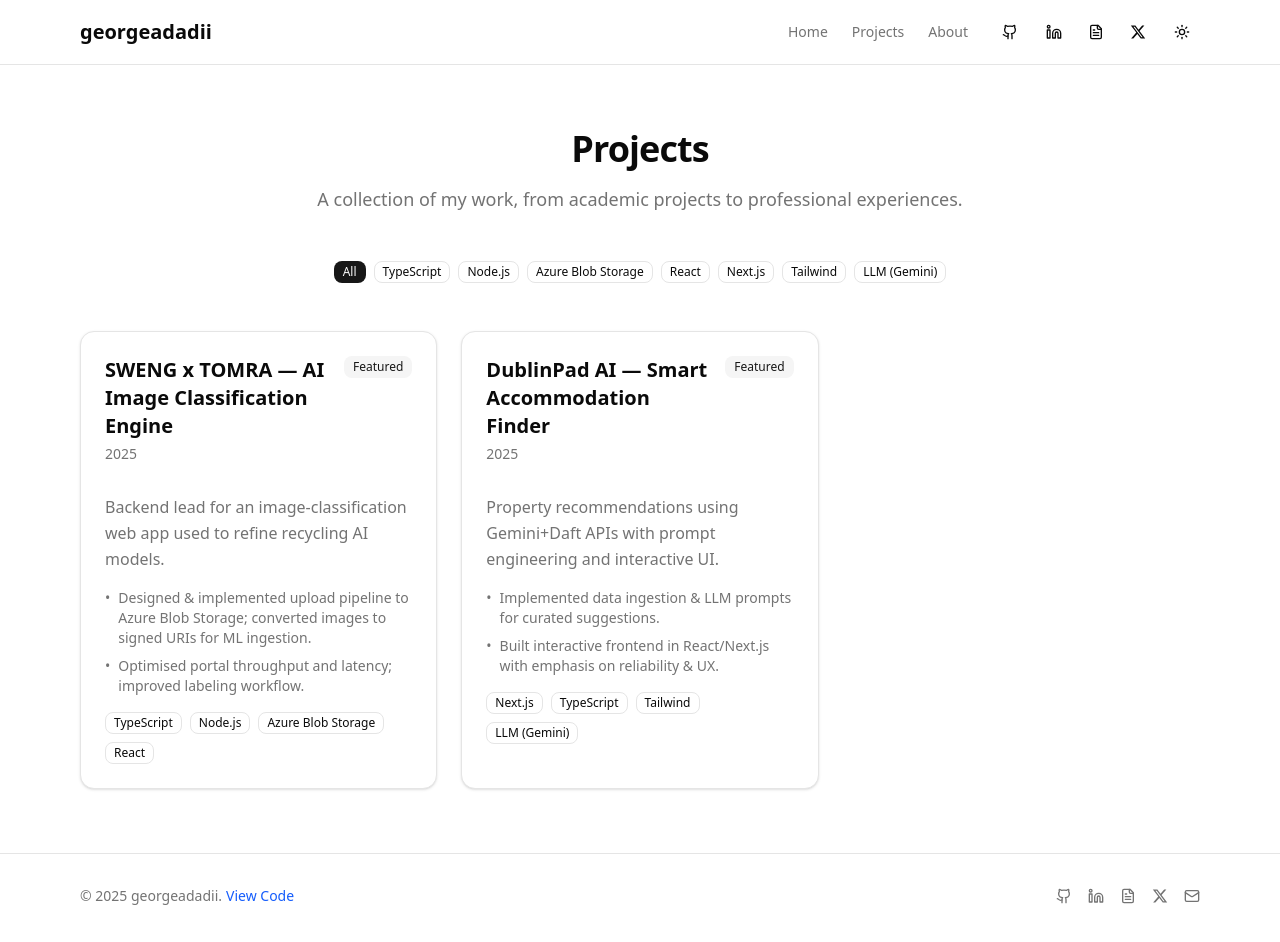
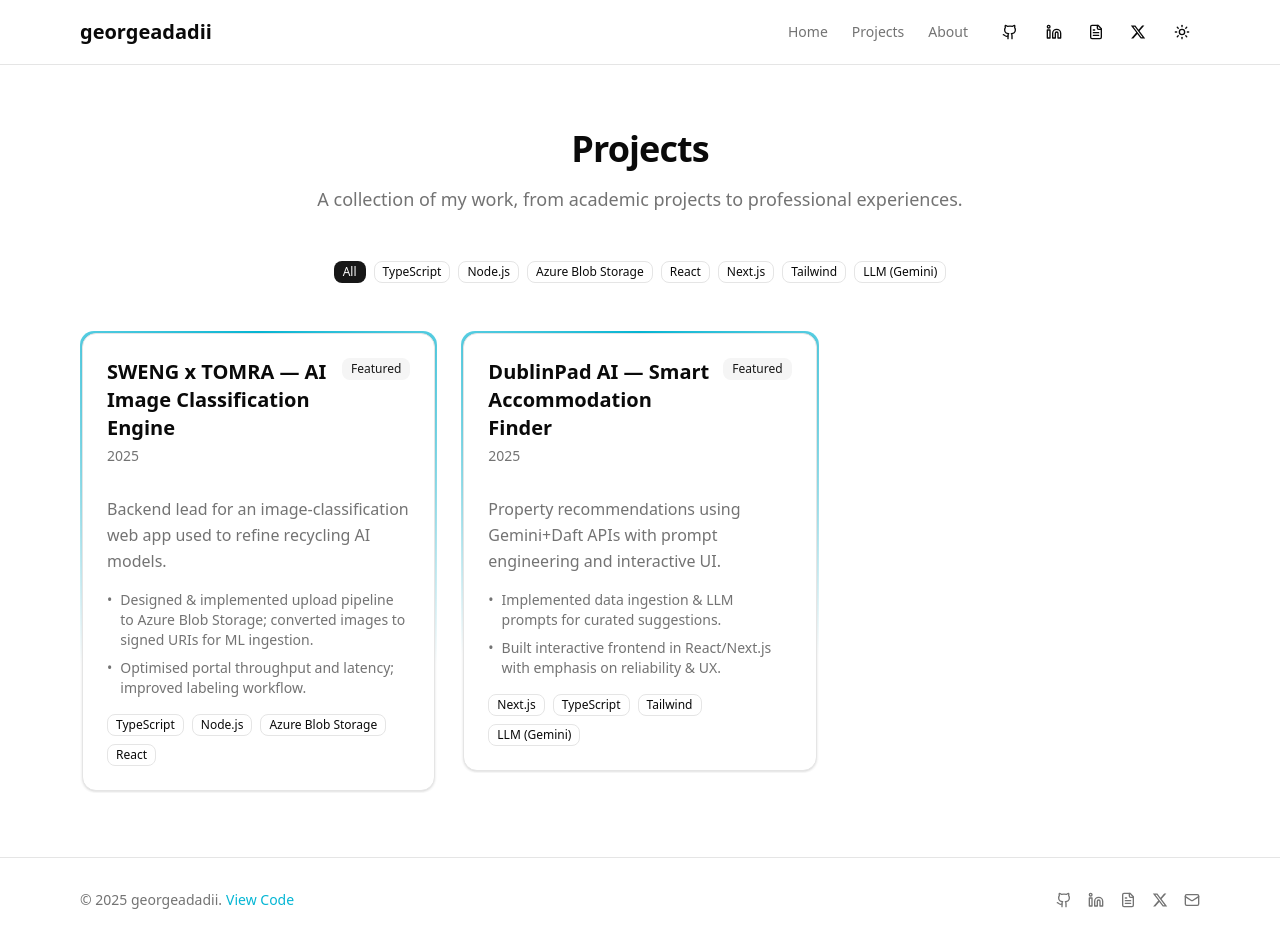
Before and after one commit to georgeadadii/personal-website, a Next.js app: page /projects in a window 1280 px wide. Built offline with nearby package versions, Linux system fonts and the light colour scheme.

Commit message:
Added more animation throughout the site

```diff
--- a/src/app/about/page.tsx
+++ b/src/app/about/page.tsx
@@ -1,4 +1,7 @@
+'use client'
+
 import Section from '@/components/section'
+import { motion } from 'framer-motion'
 import ContactCta from '@/components/contact-cta'
 import {
   Card,
@@ -32,6 +35,12 @@ export default function AboutPage() {
         </div>
 
         {/* Bio */}
+        <motion.div
+          initial={{ opacity: 0, x: -20 }}
+          animate={{ opacity: 1, x: 0 }}
+          transition={{ duration: 0.6 }}
+          className="space-y-8 text-left"
+        >
           <Section>
             <div className="prose prose-lg dark:prose-invert max-w-none">
               <p className="text-muted-foreground leading-relaxed">
@@ -42,15 +51,22 @@ export default function AboutPage() {
               </p>
               <p className="text-muted-foreground leading-relaxed">
                 My experience spans from backend development with Azure and
-              Node.js to frontend work with React and Next.js. I'm particularly
-              interested in AI/ML applications and have worked on projects
-              involving image classification and LLM integration.
+                Node.js to frontend work with React and Next.js. I'm
+                particularly interested in AI/ML applications and have worked on
+                projects involving image classification and LLM integration.
               </p>
             </div>
           </Section>
+        </motion.div>
 
         {/* Education */}
         <Section title="Education">
+          <motion.div
+            initial={{ opacity: 0, y: 20 }}
+            animate={{ opacity: 1, y: 0 }}
+            transition={{ duration: 0.6 }}
+            className="space-y-8 text-left"
+          >
             <Card>
               <CardHeader>
                 <CardTitle>Trinity College Dublin</CardTitle>
@@ -67,12 +83,24 @@ export default function AboutPage() {
                 </p>
               </CardContent>
             </Card>
+          </motion.div>
         </Section>
 
         {/* Achievements */}
         <Section title="Achievements">
           <div className="grid grid-cols-1 gap-4 md:grid-cols-2">
             {achievements.map((achievement, index) => (
+              <motion.div
+                key={index}
+                initial={{ opacity: 0, y: 20 }}
+                whileInView={{ opacity: 1, y: 0 }}
+                transition={{ duration: 0.6, delay: 0.4 }}
+                viewport={{ once: true }}
+              >
+                <motion.div
+                  whileHover={{ scale: 1.03 }}
+                  transition={{ duration: 0.5 }}
+                >
                   <Card key={index} className="h-24">
                     <CardContent className="flex h-full items-center justify-center">
                       <div className="flex h-full items-center space-x-2">
@@ -83,26 +111,35 @@ export default function AboutPage() {
                       </div>
                     </CardContent>
                   </Card>
+                </motion.div>
+              </motion.div>
             ))}
           </div>
         </Section>
 
         {/* Now Section */}
         <Section title="Now">
+          <motion.div
+            initial={{ opacity: 0, y: 20 }}
+            whileInView={{ opacity: 1, y: 0 }}
+            transition={{ duration: 0.6 }}
+            viewport={{ once: true }}
+          >
             <Card className="from-brand-50 to-brand-100 dark:from-brand-900/20 dark:to-brand-800/20 border-brand-200 dark:border-brand-800 bg-gradient-to-br">
-            <CardContent className="pt-6">
+              <CardContent className="pt-0">
                 <p className="text-muted-foreground leading-relaxed">
                   Currently seeking Summer 2026 internships in software
-                engineering, with particular interest in backend development,
-                AI/ML applications, and fintech.
+                  engineering, with particular interest in full-stack
+                  development, AI/ML applications, and fintech.
                 </p>
                 <p className="text-muted-foreground mt-2 leading-relaxed">
                   When I'm not coding, you can find me exploring Dublin's tech
-                scene, contributing to open source projects, or working on side
-                projects.
+                  scene, contributing to open source projects, or working on
+                  side projects.
                 </p>
               </CardContent>
             </Card>
+          </motion.div>
         </Section>
 
         {/* Contact CTA */}
--- a/src/components/contact-cta.tsx
+++ b/src/components/contact-cta.tsx
@@ -20,6 +20,7 @@ export default function ContactCta() {
       whileInView={{ opacity: 1, y: 0 }}
       transition={{ duration: 0.6 }}
       viewport={{ once: true }}
+      whileHover={{ scale: 1.03 }}
     >
       <Card className="from-brand-50 to-brand-100 dark:from-brand-900/20 dark:to-brand-800/20 border-brand-200 dark:border-brand-800 bg-gradient-to-br">
         <CardHeader className="text-center">
--- a/src/components/footer.tsx
+++ b/src/components/footer.tsx
@@ -17,7 +17,7 @@ export default function Footer() {
               href={SITE.sourceCode}
               target="_blank"
               rel="noopener noreferrer"
-              className="ml-1 text-blue-600 hover:text-blue-800"
+              className="ml-1 text-[#06b6d4] hover:text-[#06a4d4ff]"
             >
               View Code
             </a>
--- a/src/components/project-card.tsx
+++ b/src/components/project-card.tsx
@@ -1,6 +1,7 @@
 'use client'
 
 import { motion } from 'framer-motion'
+import { useState } from 'react'
 import {
   Card,
   CardContent,
@@ -18,12 +19,44 @@ interface ProjectCardProps {
 }
 
 export default function ProjectCard({ project }: ProjectCardProps) {
+  const [isHovered, setIsHovered] = useState(false)
   return (
     <motion.div
       initial={{ opacity: 0, y: 20 }}
       whileInView={{ opacity: 1, y: 0 }}
       transition={{ duration: 0.5 }}
       viewport={{ once: true }}
+      whileHover={{ scale: 1.03 }}
+    >
+      <motion.div
+        className="relative overflow-hidden rounded-xl p-[2px]"
+        style={{
+          backgroundImage:
+            'conic-gradient(from 0deg, #06b6d4, transparent, transparent, #06b6d4)',
+        }}
+        animate={
+          isHovered
+            ? {
+                backgroundImage: [
+                  'conic-gradient(from 0deg, #06b6d4, transparent, transparent, #06b6d4)',
+                  'conic-gradient(from 90deg, #06b6d4, transparent, transparent, #06b6d4)',
+                  'conic-gradient(from 180deg, #06b6d4, transparent, transparent, #06b6d4)',
+                  'conic-gradient(from 270deg, #06b6d4, transparent, transparent, #06b6d4)',
+                  'conic-gradient(from 360deg, #06b6d4, transparent, transparent, #06b6d4)',
+                ],
+              }
+            : {
+                backgroundImage:
+                  'conic-gradient(from 0deg, #06b6d4, transparent, transparent, #06b6d4)',
+              }
+        }
+        transition={{
+          repeat: isHovered ? Infinity : 0,
+          duration: 1.5,
+          ease: 'linear',
+        }}
+        onMouseEnter={() => setIsHovered(true)}
+        onMouseLeave={() => setIsHovered(false)}
       >
         <Card className="group h-full cursor-pointer transition-shadow duration-300 hover:shadow-lg">
           <CardHeader>
@@ -102,5 +135,6 @@ export default function ProjectCard({ project }: ProjectCardProps) {
           </CardContent>
         </Card>
       </motion.div>
+    </motion.div>
   )
 }
```
Lines whose indentation alone changed are shown as unchanged.
